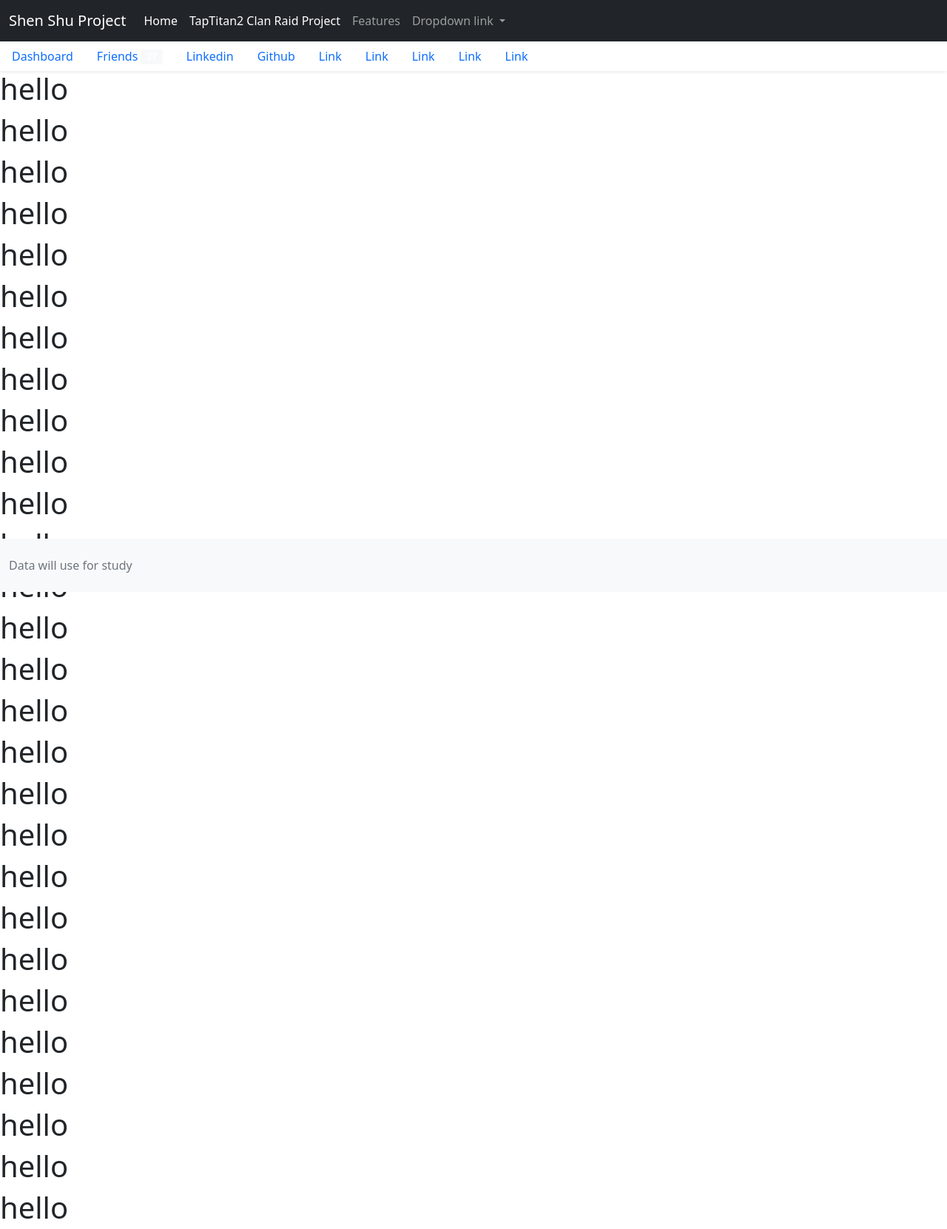
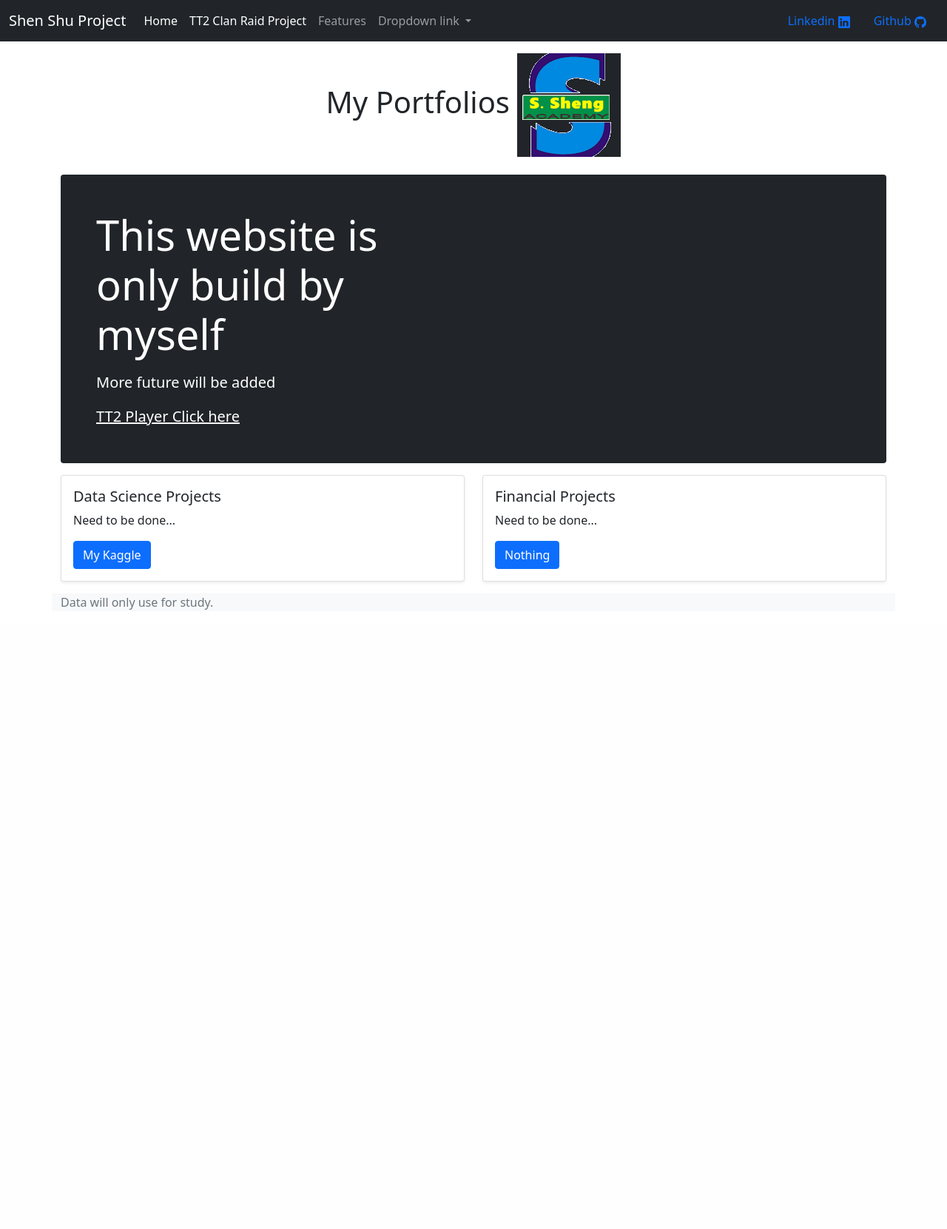
Before and after one commit to ShenShu2016/TT2-Clan-Raid, a Flask app: page / in a window 1280 px wide. Shown: the top 1661 px of the page at 74% size. After the commit the page ends 824 px from the top, so only its background shows below. Run offline with Flask 2, Linux system fonts and the light colour scheme.

Commit message:
update my homepage

```diff
--- a/templates/base.html
+++ b/templates/base.html
@@ -3,16 +3,16 @@
 <head>
     <meta charset="UTF-8">
     <meta name="viewport" content="width=device-width, initial-scale=1.0">
-
     <!-- Bootstrap CSS -->
     <link href="https://cdn.jsdelivr.net/npm/bootstrap@5.0.1/dist/css/bootstrap.min.css" rel="stylesheet" integrity="sha384-+0n0xVW2eSR5OomGNYDnhzAbDsOXxcvSN1TPprVMTNDbiYZCxYbOOl7+AMvyTG2x" crossorigin="anonymous">
     <script src="https://cdn.jsdelivr.net/npm/bootstrap@5.0.1/dist/js/bootstrap.bundle.min.js" integrity="sha384-gtEjrD/SeCtmISkJkNUaaKMoLD0//ElJ19smozuHV6z3Iehds+3Ulb9Bn9Plx0x4" crossorigin="anonymous"></script>
-{#    {% block head %}{% endblock %}#}
 </head>
 
 <nav class="navbar  navbar-expand-lg navbar-dark bg-dark">
   <div class="container-fluid">
-    <a class="navbar-brand" href="http://127.0.0.1:5000/">Shen Shu Project</a>
+    <a class="navbar-brand" href="http://127.0.0.1:5000/">
+        Shen Shu Project
+    </a>
     <button class="navbar-toggler" type="button" data-bs-toggle="collapse" data-bs-target="#navbarNavDropdown" aria-controls="navbarNavDropdown" aria-expanded="false" aria-label="Toggle navigation">
       <span class="navbar-toggler-icon"></span>
     </button>
@@ -22,12 +22,11 @@
           <a class="nav-link active" aria-current="page" href="http://127.0.0.1:5000/">Home</a>
         </li>
           <li class="nav-item">
-          <a class="nav-link active" href="http://127.0.0.1:5000/tt2/csv-submit">TapTitan2 Clan Raid Project</a>
+          <a class="nav-link active" href="http://127.0.0.1:5000/tt2/csv-submit">TT2 Clan Raid Project</a>
         </li>
         <li class="nav-item">
           <a class="nav-link" href="#">Features</a>
         </li>
-
         <li class="nav-item dropdown">
           <a class="nav-link dropdown-toggle" href="#" id="navbarDropdownMenuLink" role="button" data-bs-toggle="dropdown" aria-expanded="false">
             Dropdown link
@@ -40,37 +39,23 @@
         </li>
       </ul>
     </div>
+  <nav class="nav nav-underline justify-content-end">
+    <a class="nav-link " href="https://www.linkedin.com/in/shenshu/">Linkedin <svg xmlns="http://www.w3.org/2000/svg" width="16" height="16" fill="currentColor" class="bi bi-linkedin" viewBox="0 0 16 16">
+  <path  d="M0 1.146C0 .513.526 0 1.175 0h13.65C15.474 0 16 .513 16 1.146v13.708c0 .633-.526 1.146-1.175 1.146H1.175C.526 16 0 15.487 0 14.854V1.146zm4.943 12.248V6.169H2.542v7.225h2.401zm-1.2-8.212c.837 0 1.358-.554 1.358-1.248-.015-.709-.52-1.248-1.342-1.248-.822 0-1.359.54-1.359 1.248 0 .694.521 1.248 1.327 1.248h.016zm4.908 8.212V9.359c0-.216.016-.432.08-.586.173-.431.568-.878 1.232-.878.869 0 1.216.662 1.216 1.634v3.865h2.401V9.25c0-2.22-1.184-3.252-2.764-3.252-1.274 0-1.845.7-2.165 1.193v.025h-.016a5.54 5.54 0 0 1 .016-.025V6.169h-2.4c.03.678 0 7.225 0 7.225h2.4z"></path>
+</svg></a>
+    <a class="nav-link" href="https://github.com/ShenShu2016" >Github <svg xmlns="http://www.w3.org/2000/svg" width="16" height="16" fill="currentColor" class="bi bi-github" viewBox="0 0 16 16">
+  <path d="M8 0C3.58 0 0 3.58 0 8c0 3.54 2.29 6.53 5.47 7.59.4.07.55-.17.55-.38 0-.19-.01-.82-.01-1.49-2.01.37-2.53-.49-2.69-.94-.09-.23-.48-.94-.82-1.13-.28-.15-.68-.52-.01-.53.63-.01 1.08.58 1.23.82.72 1.21 1.87.87 2.33.66.07-.52.28-.87.51-1.07-1.78-.2-3.64-.89-3.64-3.95 0-.87.31-1.59.82-2.15-.08-.2-.36-1.02.08-2.12 0 0 .67-.21 2.2.82.64-.18 1.32-.27 2-.27.68 0 1.36.09 2 .27 1.53-1.04 2.2-.82 2.2-.82.44 1.1.16 1.92.08 2.12.51.56.82 1.27.82 2.15 0 3.07-1.87 3.75-3.65 3.95.29.25.54.73.54 1.48 0 1.07-.01 1.93-.01 2.2 0 .21.15.46.55.38A8.012 8.012 0 0 0 16 8c0-4.42-3.58-8-8-8z"></path>
+</svg></a>
+  </nav>
   </div>
 </nav>
-<div class="nav-scroller bg-white shadow-sm">
-  <nav class="nav nav-underline">
-    <a class="nav-link active" href="#">Dashboard</a>
-    <a class="nav-link" href="#">
-      Friends
-      <span class="badge badge-pill bg-light align-text-bottom">27</span>
-    </a>
-    <a class="nav-link" href="https://www.linkedin.com/in/shenshu/">Linkedin</a>
-    <a class="nav-link" href="https://github.com/ShenShu2016">Github</a>
-    <a class="nav-link" href="#">Link</a>
-    <a class="nav-link" href="#">Link</a>
-    <a class="nav-link" href="#">Link</a>
-    <a class="nav-link" href="#">Link</a>
-    <a class="nav-link" href="#">Link</a>
-  </nav>
-</div>
+
 <body>
     {% block body %}{% endblock %}
 </body>
-
-
-<nav class="navbar fixed-bottom navbar-light bg-light">
-{#  <a class="navbar-brand" href="#">Fixed bottom</a>#}
-    <footer class="footer mt-auto py-3">
-  <div class="container">
-    <span class="text-muted">Data will use for study</span>
+<footer class="footer mt-auto py-3">
+  <div class="container bg-light">
+    <span class="text-muted">Data will only use for study.</span>
   </div>
 </footer>
-</nav>
-
-
 </html>
--- a/templates/index.html
+++ b/templates/index.html
@@ -1,34 +1,38 @@
 {% extends 'base.html' %}
 {% block body %}
-<h1>hello</h1>
-    <h1>hello</h1>
-    <h1>hello</h1>
-    <h1>hello</h1>
-    <h1>hello</h1>
-    <h1>hello</h1>
-    <h1>hello</h1>
-    <h1>hello</h1>
-    <h1>hello</h1>
-    <h1>hello</h1>
-    <h1>hello</h1>
-    <h1>hello</h1>
-    <h1>hello</h1>
-    <h1>hello</h1>
-    <h1>hello</h1>
-    <h1>hello</h1>
-    <h1>hello</h1>
-    <h1>hello</h1>
-    <h1>hello</h1>
-    <h1>hello</h1>
-    <h1>hello</h1>
-    <h1>hello</h1>
-    <h1>hello</h1>
-    <h1>hello</h1>
-    <h1>hello</h1>
-    <h1>hello</h1>
-    <h1>hello</h1>
-    <h1>hello</h1>
-    <h1>hello</h1>
-    <h1>hello</h1>
 
+    <div class="container">
+        <header class="blog-header py-3">
+            <h1 style="text-align:center">My Portfolios          <img src="{{url_for('static', filename='/img/mylogo.png')}}" ></h1>
+        </header>
+        <div class="jumbotron p-4 p-md-5 text-white rounded bg-dark ">
+            <div class="col-md-5 px-0">
+                <h1 class="display-4 font-italic">This website is only build by myself</h1>
+                <p class="lead my-3">More future will be added</p>
+                <p class="lead mb-0"><a href="http://127.0.0.1:5000/tt2/csv-submit" class="text-white font-weight-bold">TT2 Player Click here</a></p>
+            </div>
+</div>
+
+<div class="row mt-3">
+  <div class="col-sm-6">
+    <div class="card shadow-sm">
+      <div class="card-body">
+        <h5 class="card-title">Data Science Projects</h5>
+        <p class="card-text">Need to be done...</p>
+        <a href="https://www.kaggle.com/shenshu1992" class="btn btn-primary">My Kaggle</a>
+      </div>
+    </div>
+  </div>
+  <div class="col-sm-6">
+    <div class="card shadow-sm">
+      <div class="card-body">
+        <h5 class="card-title">Financial Projects</h5>
+        <p class="card-text">Need to be done...</p>
+        <a href="#" class="btn btn-primary">Nothing</a>
+      </div>
+    </div>
+  </div>
+</div>
+    </div>
+</body>
 {% endblock %}
--- a/templates/tt2-csv-submit.html
+++ b/templates/tt2-csv-submit.html
@@ -39,7 +39,7 @@
                 <h5>Please paste your Clan Raid CSV Here!</h5>
 
         <div class="mb-3">
-{#            <label for="exampleFormControlTextarea1" class="form-label">Paste your clan raid csv here</label>#}
+
             <textarea class="form-control"  name= "csvInput" rows="7"></textarea>
         </div>
 
```
Also changed, not shown: static/img/avatar.png (added), static/img/mylogo.png (added).
